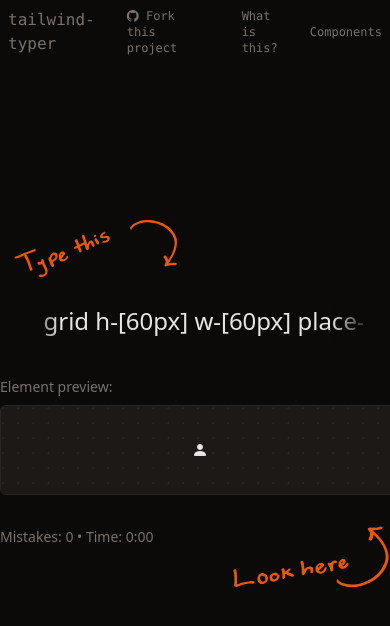
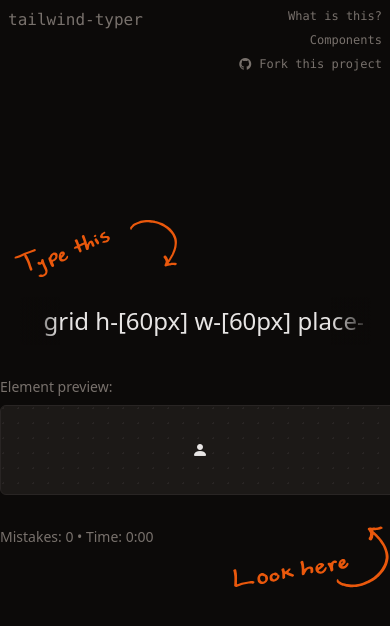
Before and after one commit to Merkie/tailwind-typer, a SvelteKit app: page / in a window 390 px wide. Shown: the top 626 px of the page. Built offline with nearby package versions, Linux system fonts and the light colour scheme.

Commit message:
Make header more responsive

```diff
--- a/src/components/Header.svelte
+++ b/src/components/Header.svelte
@@ -1,13 +1,26 @@
-<div class="fixed left-0 top-0 flex w-screen items-center gap-8 p-2 font-mono">
+<div class="fixed left-0 top-0 flex w-screen items-start gap-8 p-2 font-mono md:items-center">
+	<div class="flex items-center gap-8">
 		<a href="/" class="text-stone-500 hover:text-orange-500">tailwind-typer</a>
 		<a
 			href="https://github.com/merkie/tailwind-typer"
 			target="_blank"
-		class="text-xs text-stone-500 hover:text-orange-500"
+			class="hidden items-center gap-2 text-xs text-stone-500 hover:text-orange-500 md:flex"
 		>
-		<i class="bi bi-github" /> Fork this project
+			<i class="bi bi-github text-xl md:text-xs" />
+			Fork this project
 		</a>
+	</div>
 	<div class="flex-1" />
+	<div class="flex flex-col items-end gap-2 md:flex-row md:items-center md:gap-8">
 		<a href="/about" class="text-xs text-stone-500 hover:text-orange-500">What is this?</a>
 		<a href="/components" class="text-xs text-stone-500 hover:text-orange-500">Components</a>
+		<a
+			href="https://github.com/merkie/tailwind-typer"
+			target="_blank"
+			class="flex items-center gap-2 text-xs text-stone-500 hover:text-orange-500 md:hidden"
+		>
+			<i class="bi bi-github" />
+			Fork this project
+		</a>
 	</div>
+</div>
```
Lines whose indentation alone changed are shown as unchanged.
